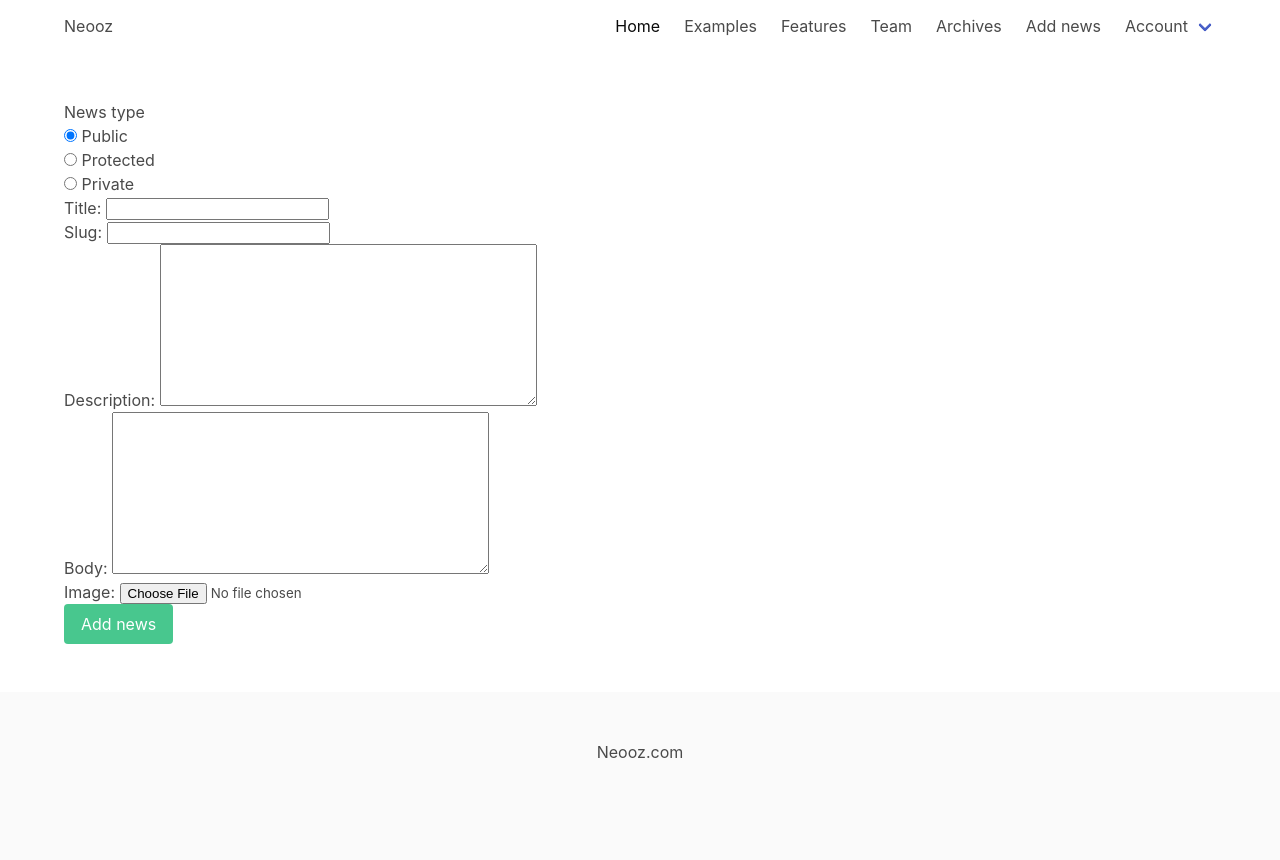
After one commit to victor0198utm/WEB5, a Django app: page /add/ in a window 1280 px wide. The commit adds this page. Run offline with Django 4.2, Linux system fonts and the light colour scheme.

Commit message:
add news and see news details

```diff
--- a/core/templates/core/navbar.html
+++ b/core/templates/core/navbar.html
@@ -27,8 +27,8 @@
                 <a class="navbar-item">
                         Archives
                     </a>
-                <a class="navbar-item">
-                        Help
+                <a href="/add" class="navbar-item">
+                        Add news
                     </a>
                 <div class="navbar-item has-dropdown is-hoverable">
                     <a class="navbar-link">
--- a/laboratory5/urls.py
+++ b/laboratory5/urls.py
@@ -14,11 +14,12 @@ Including another URLconf
     2. Add a URL to urlpatterns:  path('blog/', include('blog.urls'))
 """
 from django.contrib import admin
-from django.urls import path
+from django.urls import path, include
 
 from core.views import frontpage
 
 urlpatterns = [
     path('admin/', admin.site.urls),
+    path('', include('news.urls')),
     path('', frontpage, name='frontpage'),
 ]
--- /dev/null
+++ b/news/forms.py
@@ -0,0 +1,10 @@
+from dataclasses import field
+from pyexpat import model
+from django import forms
+
+from .models import News
+
+class NewsForm(forms.ModelForm):
+    class Meta:
+        model = News
+        fields = ('password', 'title', 'slug', 'protected', 'private', 'description', 'body', 'image')
--- a/news/models.py
+++ b/news/models.py
@@ -1,12 +1,17 @@
-from tkinter import ACTIVE
 from django.db import models
+from django.contrib.auth.models import User
 
 class News(models.Model):
+    # author = models.ForeignKey(User, on_delete=models.CASCADE )
     title = models.CharField(max_length=255)
     slug = models.SlugField()
+    description = models.TextField()
     body = models.TextField()
-    image = models.ImageField(upload_to='uploads/', blank=True, default=ACTIVE)
+    image = models.ImageField(upload_to='uploads/', blank=True, null=True)# default=ACTIVE)
     date_added = models.DateTimeField(auto_now_add=True)
+    protected = models.BooleanField(default=False)
+    password = models.CharField(null=True, max_length=40)
+    private = models.BooleanField(default=False)
 
     class Meta:
         ordering = ['-date_added']
--- /dev/null
+++ b/news/templates/news/add.html
@@ -0,0 +1,62 @@
+{% extends 'core/base.html' %}
+
+{% block content %}
+<h1>News type</h1>
+<input type="radio" id="public" name="news_access_type" value="Public"  checked="checked"/>
+<label for="public">Public</label><br>
+<input type="radio" id="protected" name="news_access_type" value="Protected"/>
+<label for="protected">Protected</label><br>
+<input type="radio" id="private" name="news_access_type" value="Private"/>
+<label for="private">Private</label><br>
+<form method="POST">
+    {% csrf_token %}
+    {{ form.as_p}}
+    <div class="field">
+        <div class="control">
+            <button class="button is-success">Add news</button>
+        </div>
+    </div>
+</form>
+
+<script>
+    let password_form = document.getElementById("id_password");
+    let protected_form = document.getElementById("id_protected");
+    protected_form.checked = false;
+    let private_form = document.getElementById("id_private");
+    private_form.checked = false;
+    password_form.parentNode.classList = "is-hidden";
+    protected_form.parentNode.classList = "is-hidden";
+    private_form.parentNode.classList = "is-hidden";
+    let public = document.getElementById("public");
+    let protected = document.getElementById("protected");
+    let private = document.getElementById("private");
+    public.addEventListener("click", function(){
+            if(public.checked) {
+                console.log("Is public!");
+                password_form.parentNode.classList = "is-hidden";
+                protected_form.checked = false;
+                private_form.checked = false;
+            }
+        }
+    );
+    protected.addEventListener("click", function(){
+            if(protected.checked) {
+                console.log("Is protected!");
+                password_form.parentNode.classList = "";
+                protected_form.checked = true;
+                private_form.checked = false;
+            }
+        }
+    );
+    private.addEventListener("click", function(){
+            if(private.checked) {
+                console.log("Is private!");
+                password_form.parentNode.classList = "is-hidden";
+                protected_form.checked = false;
+                private_form.checked = true;
+            }
+        }
+    );
+</script>
+
+{% endblock %}
--- /dev/null
+++ b/news/urls.py
@@ -0,0 +1,8 @@
+from django.urls import path
+
+from . import views
+
+urlpatterns = [
+    path('add/', views.add, name='add_news'),
+    path('<slug:slug>/', views.detail, name='news_detail'),
+]
--- a/news/views.py
+++ b/news/views.py
@@ -1,3 +1,20 @@
-from django.shortcuts import render
+from gc import get_objects
+from django.shortcuts import render, get_object_or_404
 
-# Create your views here.
+from .models import News
+from .forms import NewsForm
+
+def detail(request, slug):
+    news = get_object_or_404(News, slug=slug)
+
+    return render(request, 'news/detail.html', {'news':news})
+
+def add(request):
+    form = NewsForm()
+
+    if request.method == 'POST':
+        form = NewsForm(request.POST)
+        if form.is_valid():
+            form.save()
+
+    return render(request, 'news/add.html', {'form':form})
```
Also changed, not shown: core/templates/core/frontpage.html (+14 -8 lines), news/templates/news/detail.html (added, +8 -0 lines), db.sqlite3, news/migrations/0003_news_description.py (added), news/migrations/0004_alter_news_image.py (added), news/migrations/0005_news_password_news_private.py (added), news/migrations/0006_news_protected.py (added).
